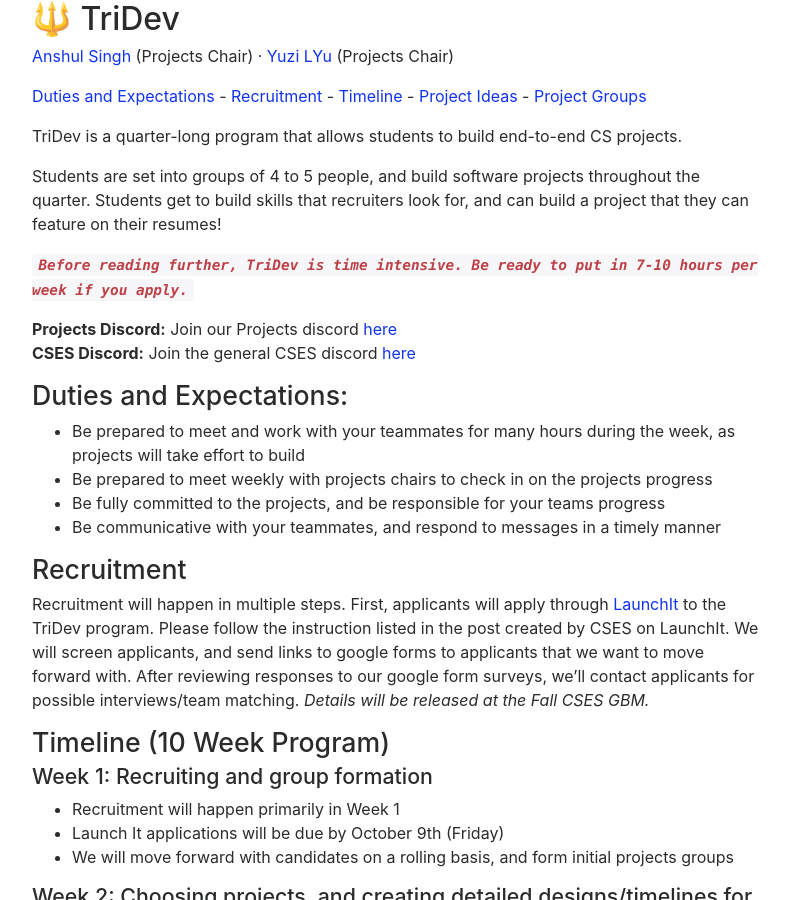
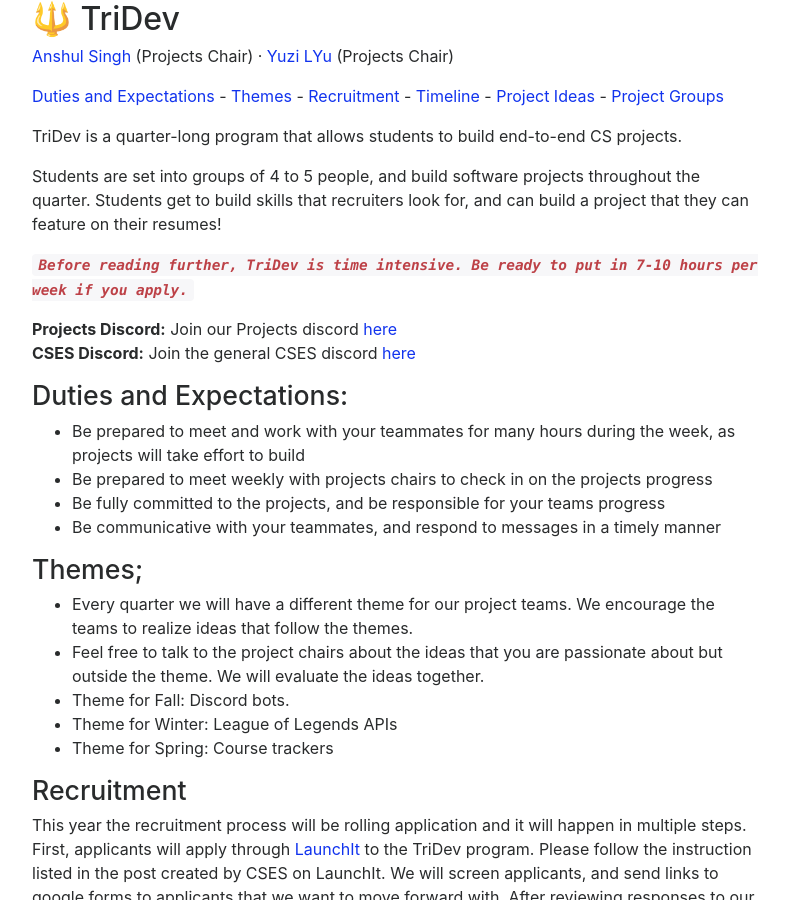
Before and after one commit to ucsdcses/tridev, a Jekyll site: the page built from index.md, in a window 1280 px wide and 900 px high. Shown: the whole window, without its empty margins (243-1032 px from the left). Built offline with Jekyll 4.4.1, drawn with Linux system fonts in a browser that asks for light colours; nearby versions of some CDN libraries; our own code applies the rules of GitHub Pages for plain Markdown files.

Commit message:
Update index.md

```diff
--- a/index.md
+++ b/index.md
@@ -5,6 +5,7 @@
 
 <p>
 <a href="#duties">Duties and Expectations</a> -
+  <a href="#themes">Themes</a> -
 <a href="#recruitment">Recruitment</a> -
 <a href="#timeline">Timeline</a> -
 <a href="#projectideas">Project Ideas</a> -
@@ -28,9 +29,17 @@ Students are set into groups of 4 to 5 people, and build software projects throu
 - Be fully committed to the projects, and be responsible for your teams progress
 - Be communicative with your teammates, and respond to messages in a timely manner
 
+<a id="themes"></a>
+## Themes;
+- Every quarter we will have a different theme for our project teams. We encourage the teams to realize ideas that follow the themes.
+- Feel free to talk to the project chairs about the ideas that you are passionate about but outside the theme. We will evaluate the ideas together.
+- Theme for Fall: Discord bots.
+- Theme for Winter: League of Legends APIs
+- Theme for Spring: Course trackers
+
 <a id="recruitment"></a>
 ## Recruitment
-Recruitment will happen in multiple steps. First, applicants will apply through [LaunchIt](https://www.launchitnow.org/posts/dUKhw0nlhx51Y4Qj5l9k) to the TriDev program. Please follow the instruction listed in the post created by CSES on LaunchIt. We will screen applicants, and send links to google forms to applicants that we want to move forward with. After reviewing responses to our google form surveys, we'll contact applicants for possible interviews/team matching. *Details will be released at the Fall CSES GBM.*
+This year the recruitment process will be rolling application and it will happen in multiple steps. First, applicants will apply through [LaunchIt](https://www.launchitnow.org/posts/dUKhw0nlhx51Y4Qj5l9k) to the TriDev program. Please follow the instruction listed in the post created by CSES on LaunchIt. We will screen applicants, and send links to google forms to applicants that we want to move forward with. After reviewing responses to our google form surveys, we'll contact applicants for possible interviews/team matching. *Details will be released at the Fall CSES GBM.*
 
 <a id="timeline"></a>
 ## Timeline (10 Week Program)
```
